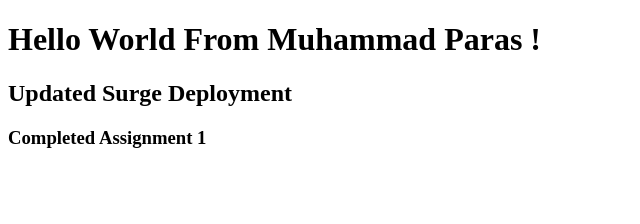
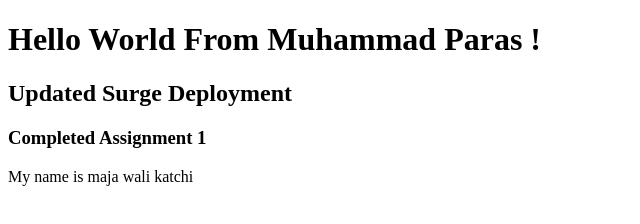
Before and after one commit to ParasJarral/bootcampstart2020, a plain HTML site: page index.html in a window 1280 px wide. Shown: the whole page, without its empty margins (0-640 px from the left). Drawn offline with Linux system fonts and the light colour scheme.

Commit message:
Update index.html

```diff
--- a/index.html
+++ b/index.html
@@ -3,11 +3,12 @@
 <head>
     <meta charset="UTF-8">
     <meta name="viewport" content="width=device-width, initial-scale=1.0">
-    <title>Document</title>
+    <title>Paras</title>
 </head>
 <body>
     <h1>Hello World From Muhammad Paras !</h1>
     <h2>Updated Surge Deployment</h2>
     <h3>Completed Assignment 1</h3>
+    <p> My name is maja wali katchi</p>
 </body>
 </html>
```
